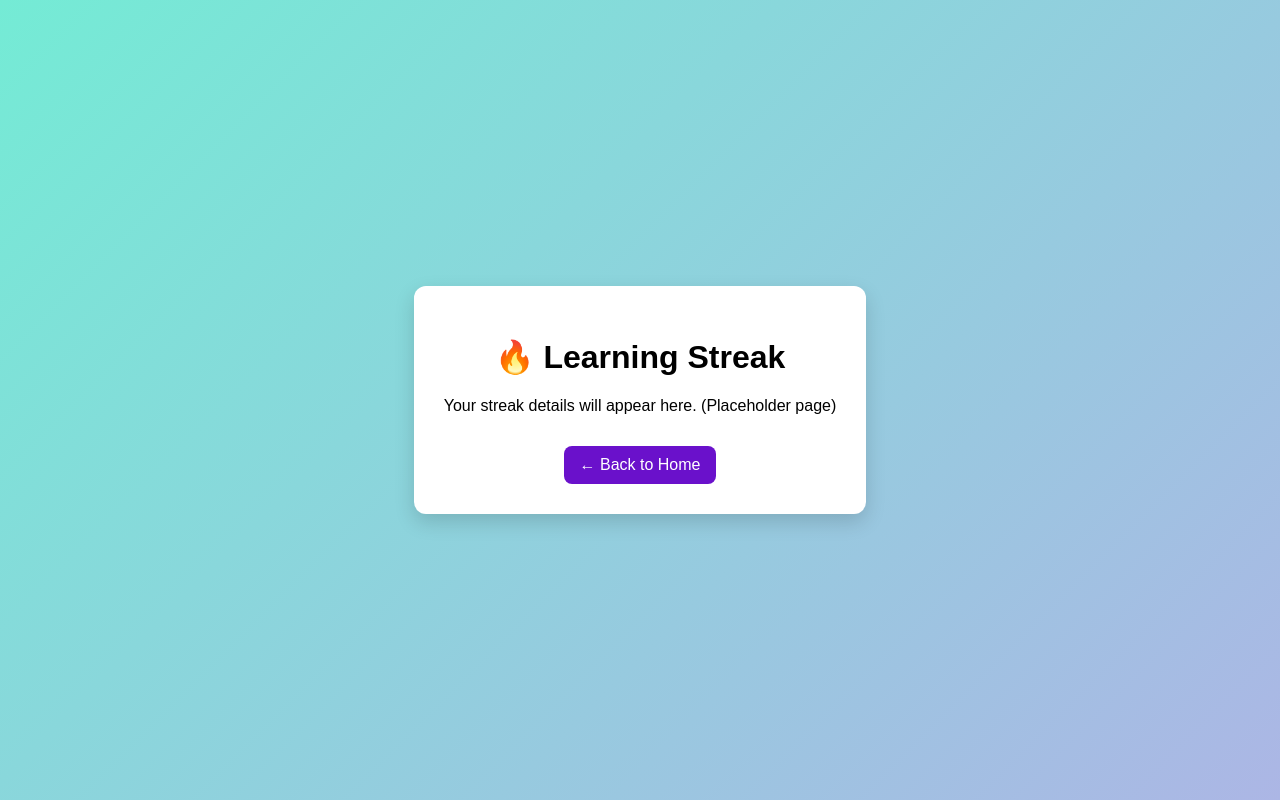
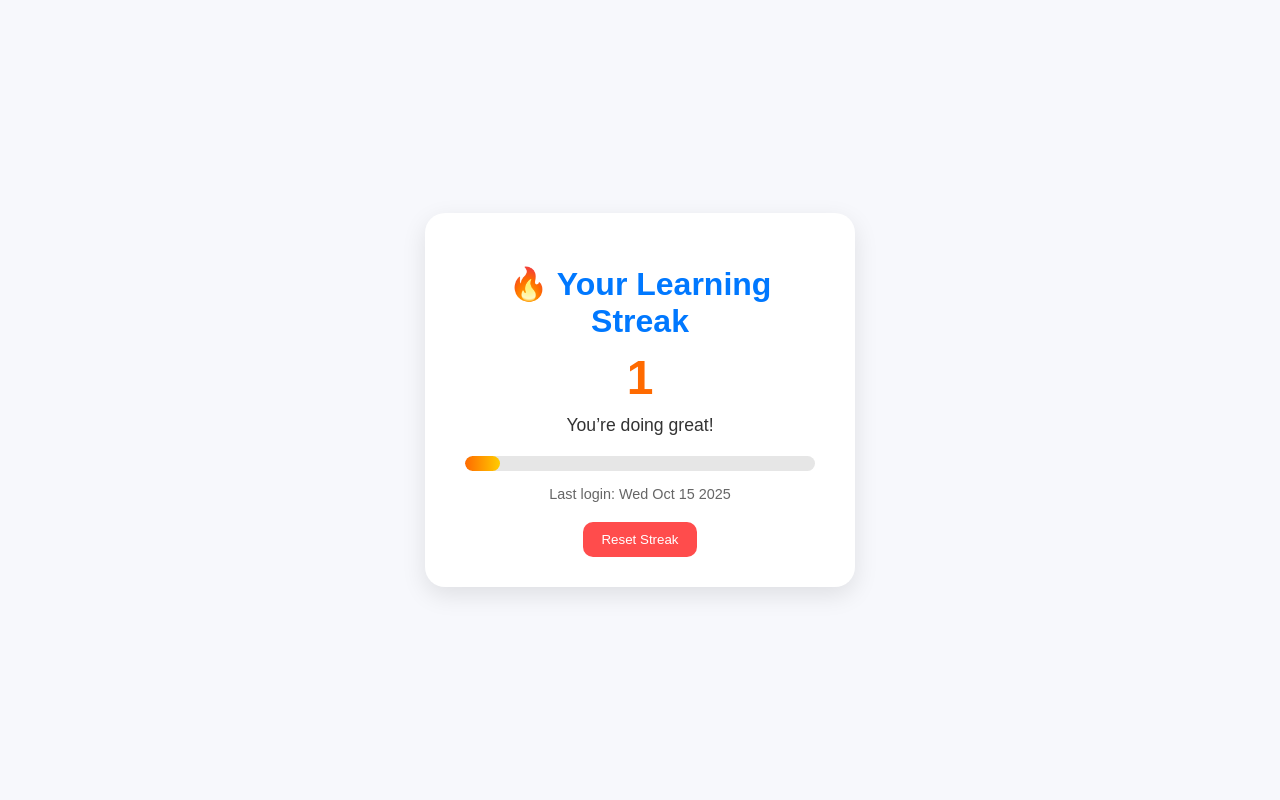
Before and after one commit to Ayush34512/Aviothic2.0_Tech_Titans, a plain HTML site: page streak.html in a window 1280 px wide. Drawn offline with Linux system fonts and the light colour scheme.

Commit message:
Update streak.html

```diff
--- a/streak.html
+++ b/streak.html
@@ -1,21 +1,152 @@
 <!DOCTYPE html>
 <html lang="en">
 <head>
-  <meta charset="utf-8" />
-  <meta name="viewport" content="width=device-width, initial-scale=1" />
-  <title>Streak | LearnFlow</title>
+  <meta charset="UTF-8">
+  <meta name="viewport" content="width=device-width, initial-scale=1.0">
+  <title>Learning Streak | LearnFlow</title>
   <style>
-    body { font-family: Poppins, sans-serif; display:flex; align-items:center; justify-content:center; min-height:100vh;
-           background: linear-gradient(135deg,#74ebd5,#ACB6E5); margin:0; }
-    .box{background:#fff;padding:30px;border-radius:12px;box-shadow:0 8px 20px rgba(0,0,0,0.15);text-align:center;}
-    a{display:inline-block;margin-top:15px;padding:10px 16px;border-radius:8px;background:#6a11cb;color:#fff;text-decoration:none;}
+    body {
+      font-family: 'Poppins', sans-serif;
+      background-color: #f7f8fc;
+      margin: 0;
+      padding: 0;
+      display: flex;
+      justify-content: center;
+      align-items: center;
+      height: 100vh;
+      color: #333;
+    }
+
+    .streak-container {
+      background: white;
+      border-radius: 20px;
+      box-shadow: 0 8px 25px rgba(0, 0, 0, 0.1);
+      padding: 30px 40px;
+      text-align: center;
+      width: 350px;
+      transition: transform 0.3s ease;
+    }
+
+    .streak-container:hover {
+      transform: scale(1.02);
+    }
+
+    h1 {
+      color: #0078ff;
+      margin-bottom: 10px;
+    }
+
+    .streak-count {
+      font-size: 3em;
+      color: #ff6a00;
+      margin: 10px 0;
+      font-weight: 700;
+    }
+
+    .message {
+      font-size: 1.1em;
+      margin: 10px 0 20px 0;
+    }
+
+    .progress-bar {
+      background: #e6e6e6;
+      border-radius: 10px;
+      height: 15px;
+      overflow: hidden;
+    }
+
+    .progress {
+      background: linear-gradient(90deg, #ff6a00, #ffcc00);
+      height: 100%;
+      width: 0%;
+      border-radius: 10px;
+      transition: width 0.5s ease;
+    }
+
+    .last-login {
+      margin-top: 15px;
+      font-size: 0.9em;
+      color: #666;
+    }
+
+    .reset-btn {
+      margin-top: 20px;
+      background: #ff4c4c;
+      color: white;
+      border: none;
+      padding: 10px 18px;
+      border-radius: 10px;
+      cursor: pointer;
+      transition: background 0.3s ease;
+    }
+
+    .reset-btn:hover {
+      background: #e03b3b;
+    }
   </style>
 </head>
 <body>
-  <div class="box">
-    <h1>🔥 Learning Streak</h1>
-    <p>Your streak details will appear here. (Placeholder page)</p>
-    <a href="index.html">← Back to Home</a>
+  <div class="streak-container">
+    <h1>🔥 Your Learning Streak</h1>
+    <div class="streak-count" id="streak">0</div>
+    <div class="message" id="message">Let's start your learning journey!</div>
+    <div class="progress-bar">
+      <div class="progress" id="progress"></div>
+    </div>
+    <div class="last-login" id="lastLogin">Last login: Never</div>
+    <button class="reset-btn" id="resetBtn">Reset Streak</button>
   </div>
+
+  <script>
+    const streakElement = document.getElementById('streak');
+    const messageElement = document.getElementById('message');
+    const progressElement = document.getElementById('progress');
+    const lastLoginElement = document.getElementById('lastLogin');
+    const resetBtn = document.getElementById('resetBtn');
+
+    const today = new Date().toDateString();
+    let storedStreak = parseInt(localStorage.getItem('learningStreak')) || 0;
+    let lastLogin = localStorage.getItem('lastLoginDate');
+
+    // Calculate streak logic
+    if (!lastLogin) {
+      storedStreak = 1;
+      lastLogin = today;
+    } else if (lastLogin !== today) {
+      const diff = (new Date(today) - new Date(lastLogin)) / (1000 * 60 * 60 * 24);
+      if (diff === 1) {
+        storedStreak += 1;
+      } else if (diff > 1) {
+        storedStreak = 1; // reset if skipped a day
+      }
+      lastLogin = today;
+    }
+
+    // Save updated values
+    localStorage.setItem('learningStreak', storedStreak);
+    localStorage.setItem('lastLoginDate', lastLogin);
+
+    // Update UI
+    streakElement.textContent = storedStreak;
+    lastLoginElement.textContent = `Last login: ${lastLogin}`;
+    progressElement.style.width = `${(storedStreak % 10) * 10}%`;
+
+    // Motivational messages
+    const messages = [
+      "Keep it up!",
+      "You’re doing great!",
+      "🔥 You’re on fire!",
+      "Amazing dedication!",
+      "Keep learning every day!"
+    ];
+    messageElement.textContent = messages[Math.min(storedStreak, messages.length - 1)];
+
+    // Reset button
+    resetBtn.addEventListener('click', () => {
+      localStorage.removeItem('learningStreak');
+      localStorage.removeItem('lastLoginDate');
+      location.reload();
+    });
+  </script>
 </body>
 </html>
```
